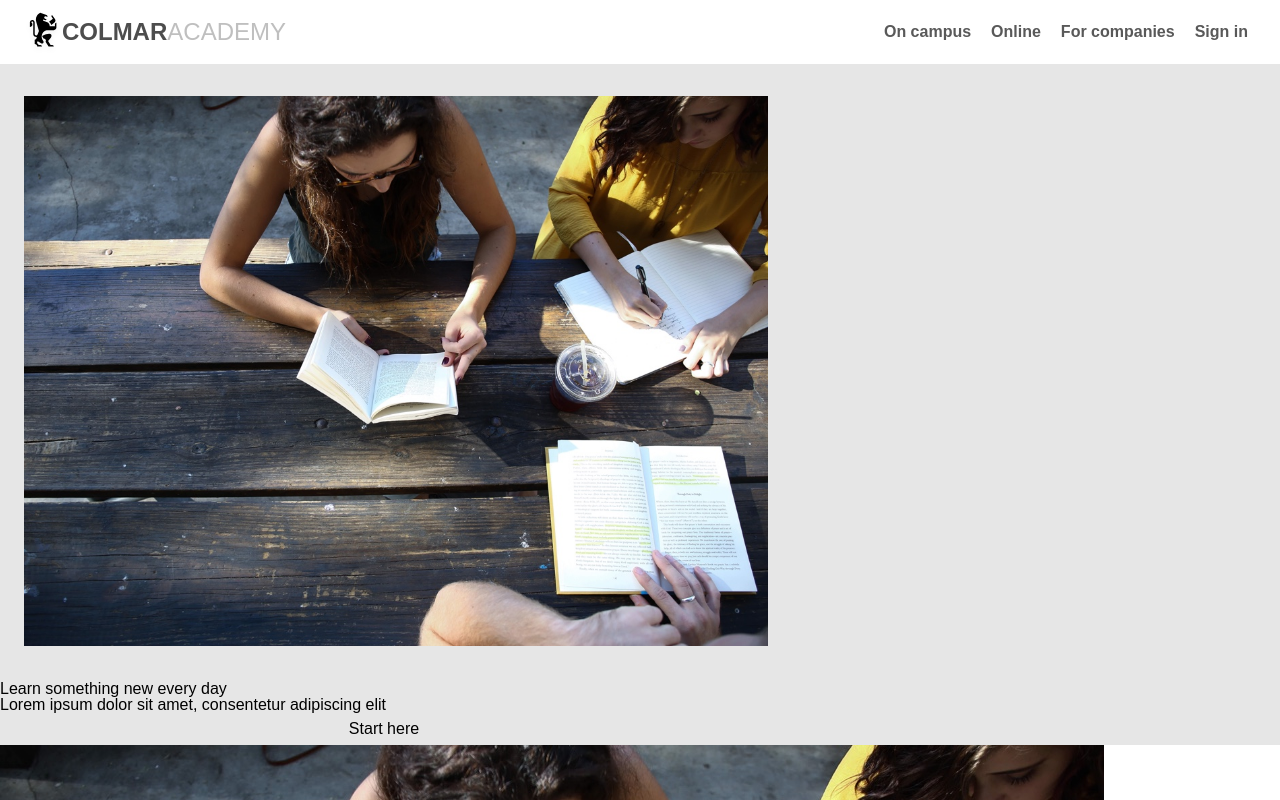
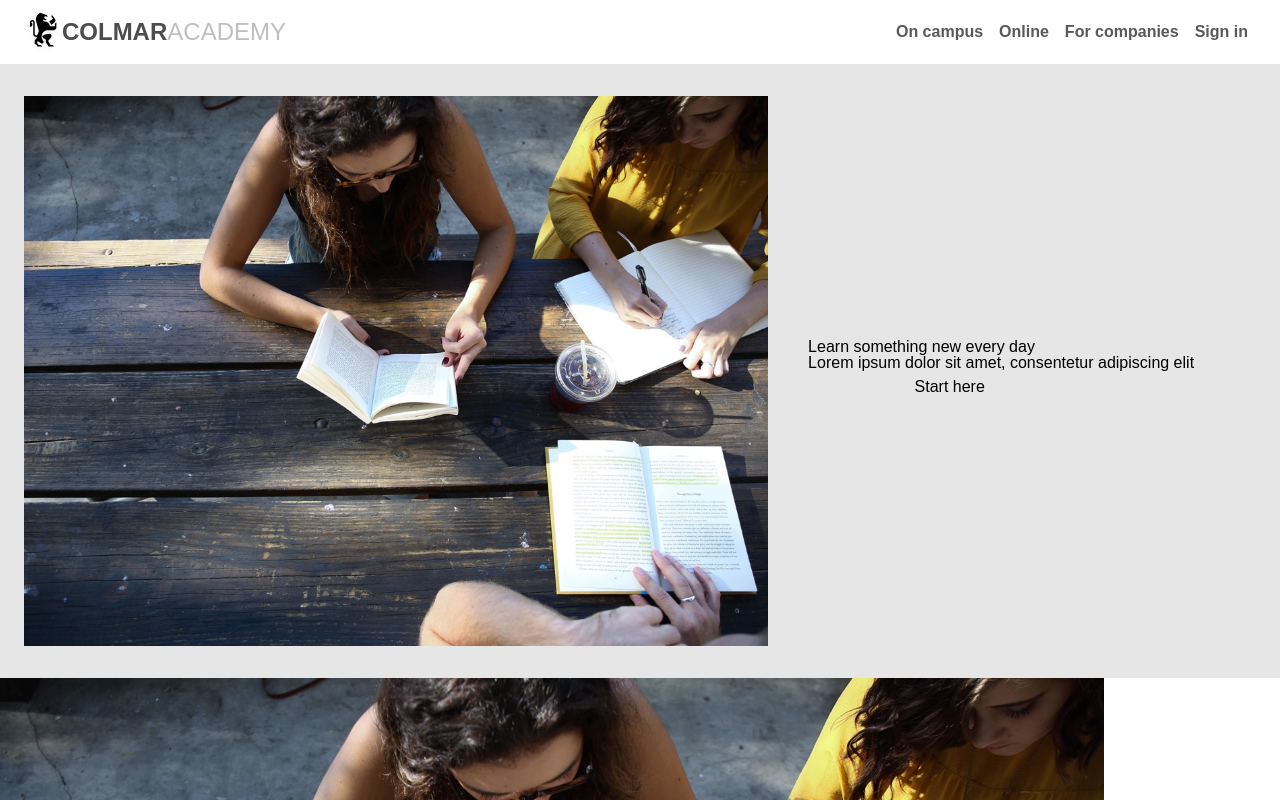
Before and after one commit to KyleHS/CapstoneProject, a plain HTML site: page index.html in a window 1280 px wide. Shown: the top 800 px of the page. Drawn offline with Linux system fonts and the light colour scheme.

Commit message:
Debug CSS.

```diff
--- a/resources/css/style.css
+++ b/resources/css/style.css
@@ -41,6 +41,10 @@ html {
   display: none;
 }
 
+.nav {
+  display: inline-flex;
+}
+
 .nav span {
   margin: 8px;
   font-family: sans-serif;
@@ -55,6 +59,10 @@ html {
 .learn-section {
   font-family: sans-serif;
   background-color: #e6e6e6;
+}
+
+.learn-container {
+  display: flex;
 }
 
 #title {
```
